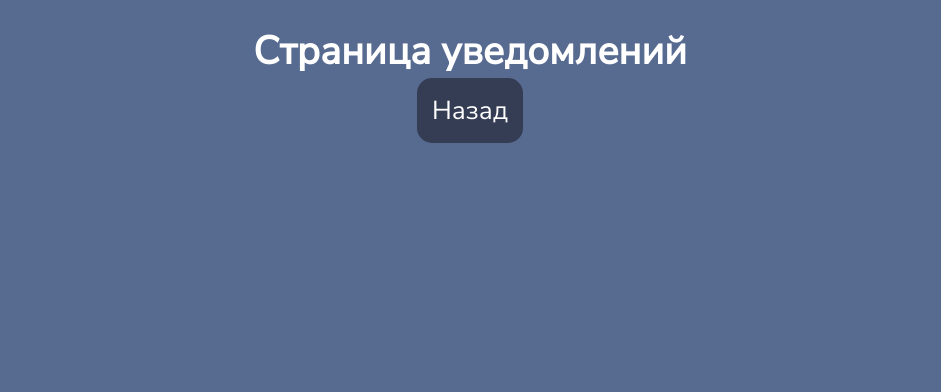
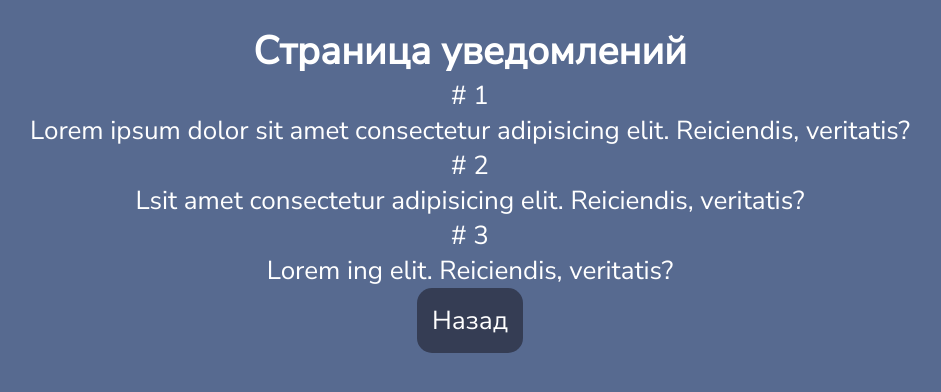
Before and after one commit to AlinaK96/Vue3-Mining, a Vue app: page /notifications in a window 1280 px wide. Shown: the top 392 px of the page, without its empty margins (170-1111 px from the left). Built offline with nearby package versions, Linux system fonts and the light colour scheme.

Commit message:
notifications

```diff
--- a/src/views/pages/NotifPage.vue
+++ b/src/views/pages/NotifPage.vue
@@ -1,6 +1,10 @@
 <template>
     <div class="center">
         <h2>Страница уведомлений</h2>
+        <div v-for="note in notifications" :key=note.id>
+            <span># {{ note.id }}</span>
+            <p>{{ note.text }}</p>
+        </div>
         <button @click="goBack">Назад</button>
     </div>
 </template>
@@ -9,6 +13,24 @@
 <script>
 export default{
     name: 'NotificationPage',
+    data() {
+        return {
+            notifications: [
+                {
+                    id: 1,
+                    text: 'Lorem ipsum dolor sit amet consectetur adipisicing elit. Reiciendis, veritatis?'
+                },
+                {
+                    id: 2,
+                    text: 'Lsit amet consectetur adipisicing elit. Reiciendis, veritatis?'
+                },
+                {
+                    id: 3,
+                    text: 'Lorem ing elit. Reiciendis, veritatis?'
+                },
+            ]
+        }
+    },
     methods: {
         goBack(){
             this.$router.go(-1)
```
